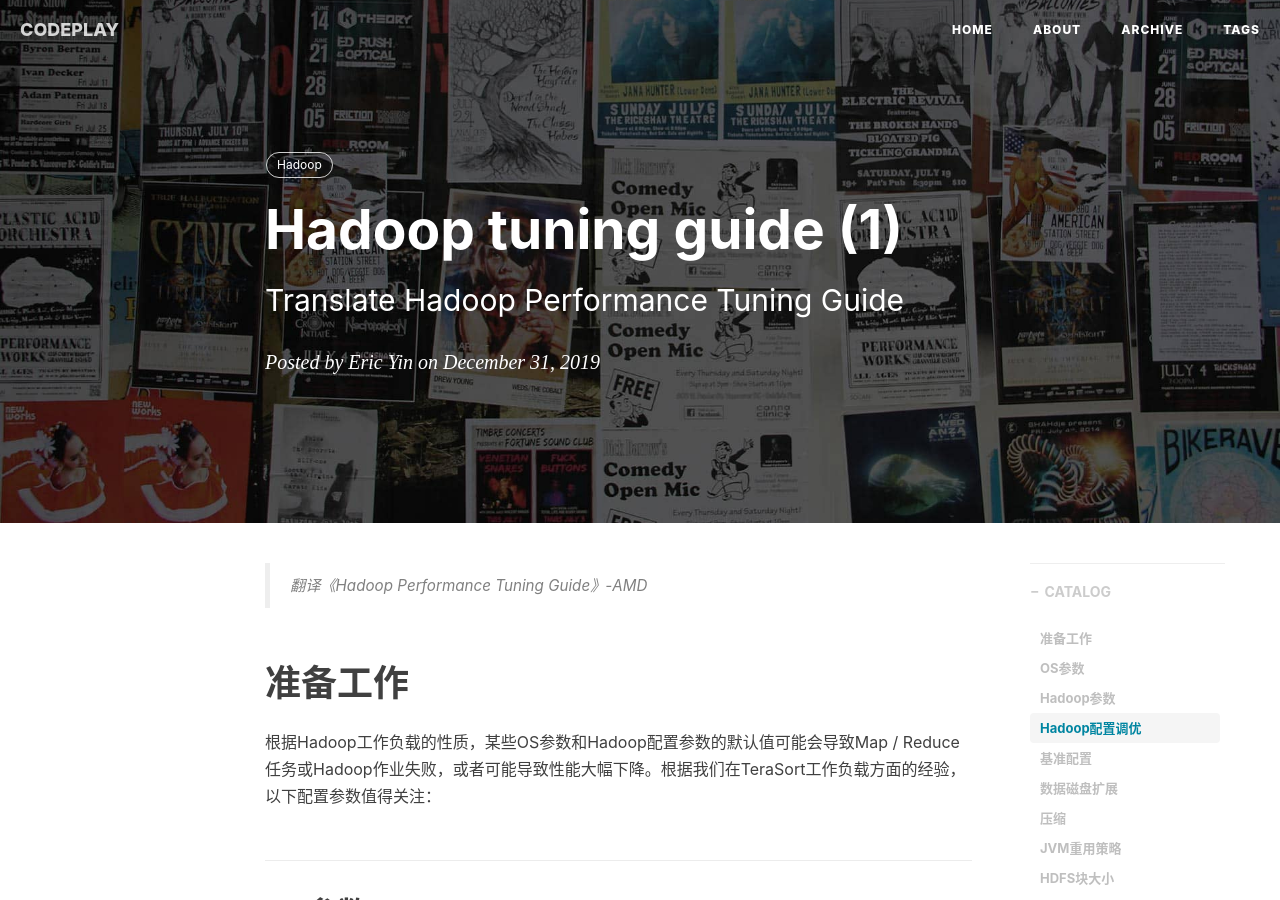
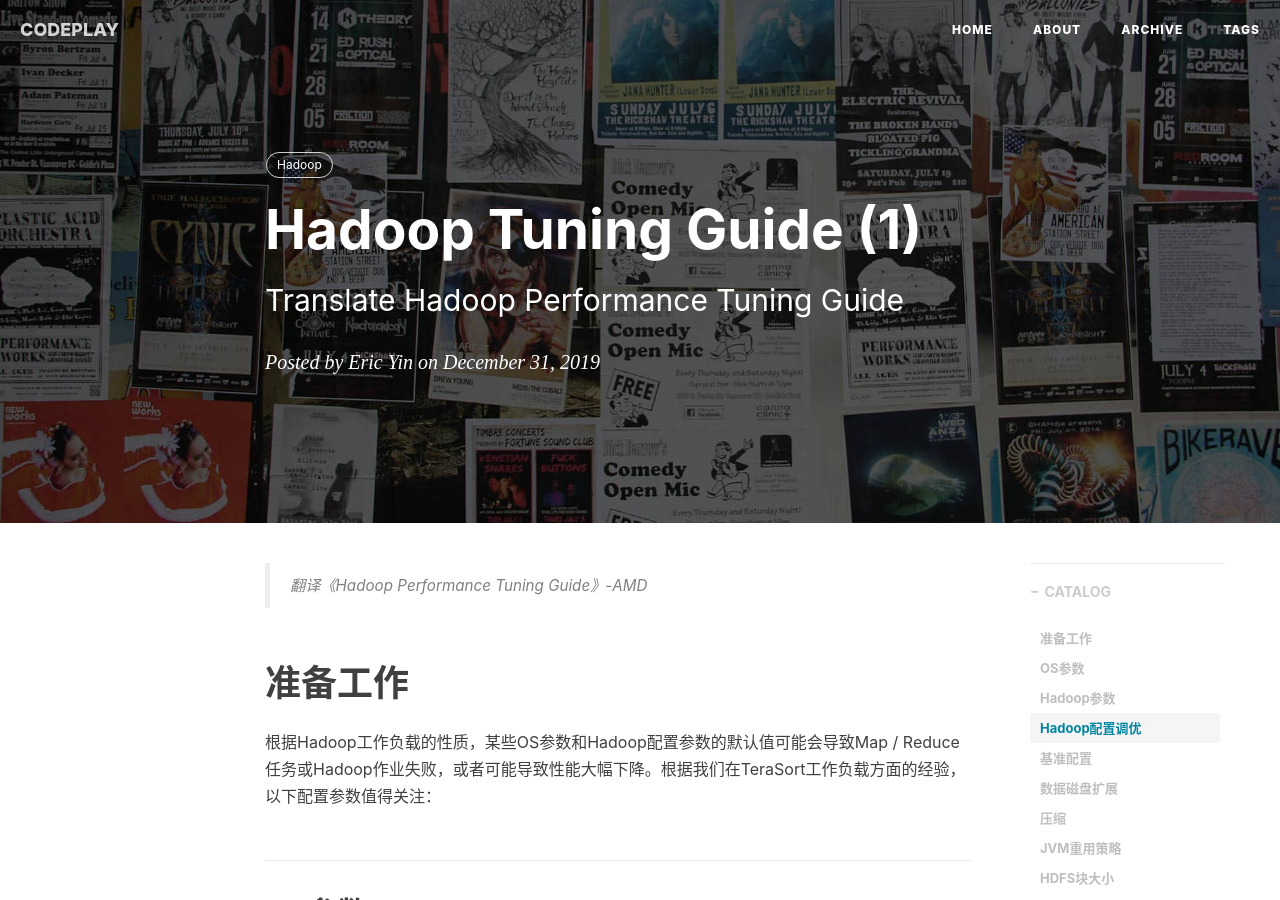
Before and after one commit to lipppppp/lipppppp.github.io, a Jekyll site: the page built from _posts/2019/2019-12-31-hadoop-tuning-guide.markdown, in a window 1280 px wide and 900 px high. Built offline with Jekyll 4.4.1, drawn with Linux system fonts in a browser that asks for light colours; nearby versions of some CDN libraries; comment, search, counter and statistics services are not loaded.

```diff
--- a/_posts/2019/2019-12-31-hadoop-tuning-guide.markdown
+++ b/_posts/2019/2019-12-31-hadoop-tuning-guide.markdown
@@ -1,6 +1,6 @@
 ---
 layout: post
-title: Hadoop tuning guide (1)
+title: Hadoop Tuning Guide (1)
 date: '2019-12-31 11:22'
 subtitle: Translate Hadoop Performance Tuning Guide
 author: Eric Yin
--- a/_posts/2020/2020-03-17-hadoop-tuning-summary-1.markdown
+++ b/_posts/2020/2020-03-17-hadoop-tuning-summary-1.markdown
@@ -46,6 +46,8 @@ HugePages是一项集成到2.6版Linux内核中的功能。基本上，此功能
 
 ## 网络配置
 ### net core配置
+
+|------+-----+--------|
 | 配置 | 描述 | 推荐值 |
 |--|--|--|
 |net.core.wmem_max|为TCP socket预留用于发送缓冲的内存最大值（单位：字节）|1048576|**|
@@ -54,8 +56,11 @@ HugePages是一项集成到2.6版Linux内核中的功能。基本上，此功能
 |net.core.rmem_default|为TCP socket预留用于接收缓冲的内存默认值（单位：字节）|262144|
 |net.core.netdev_max_backlog|表示当每个网络接口接收数据包的速率比内核处理这些包的速率快时，允许发送到队列的数据包的最大数目，一般默认值为128。|2000|
 |net.core.somaxconn|该参数用于调节系统同时发起的TCP连接数，一般默认值为128.在客户端存在高并发请求的情况下，该默认值较小，connect导致连接超时或重传问题，我们可以根据实际需要结合并发请求数来调节此值。|2048|
+|------+-----+--------|
 
 ### net ipv4配置
+
+|-----+------+--------|
 | 配置 | 描述 | 推荐值 |
 |--|--|--|
 |net.ipv4.tcp_fin_timeout|表示如果套接字由本端要求关闭，这个参数决定了它保持在FIN-WAIT-2状态的时间。| 30|
@@ -68,6 +73,7 @@ HugePages是一项集成到2.6版Linux内核中的功能。基本上，此功能
 |net.ipv4.tcp_max_syn_backlog|每一个连接请求(SYN报文)都需要排队，直至本地服务器接收，该变量就是控制每个端口的 TCP SYN队列长度的。如果连接请求多余该值，则请求会被丢弃。|8192|
 |net.ipv4.tcp_rmem|TCP socket的读缓冲区的设置，每一项里面都有三个值，第一个值是缓冲区最小值，中间值是缓冲区的默认值，最后一个是缓冲区的最大值，虽然缓冲区的值不受core缓冲区的值的限制，但是缓冲区的最大值仍旧受限于core的最大值。|4096 87380 16777216|
 |net.ipv4.tcp_wmem|TCP socket的读缓冲区的设置，每一项里面都有三个值，第一个值是缓冲区最小值，中间值是缓冲区的默认值，最后一个是缓冲区的最大值。|4096 65536 16777216|
+|-----------------+------------------------------------------------------------------------------------------------------------------+-------------------|
 
 
 ## 其他配置
```
Also changed, not shown: img/favicon.ico (added).
